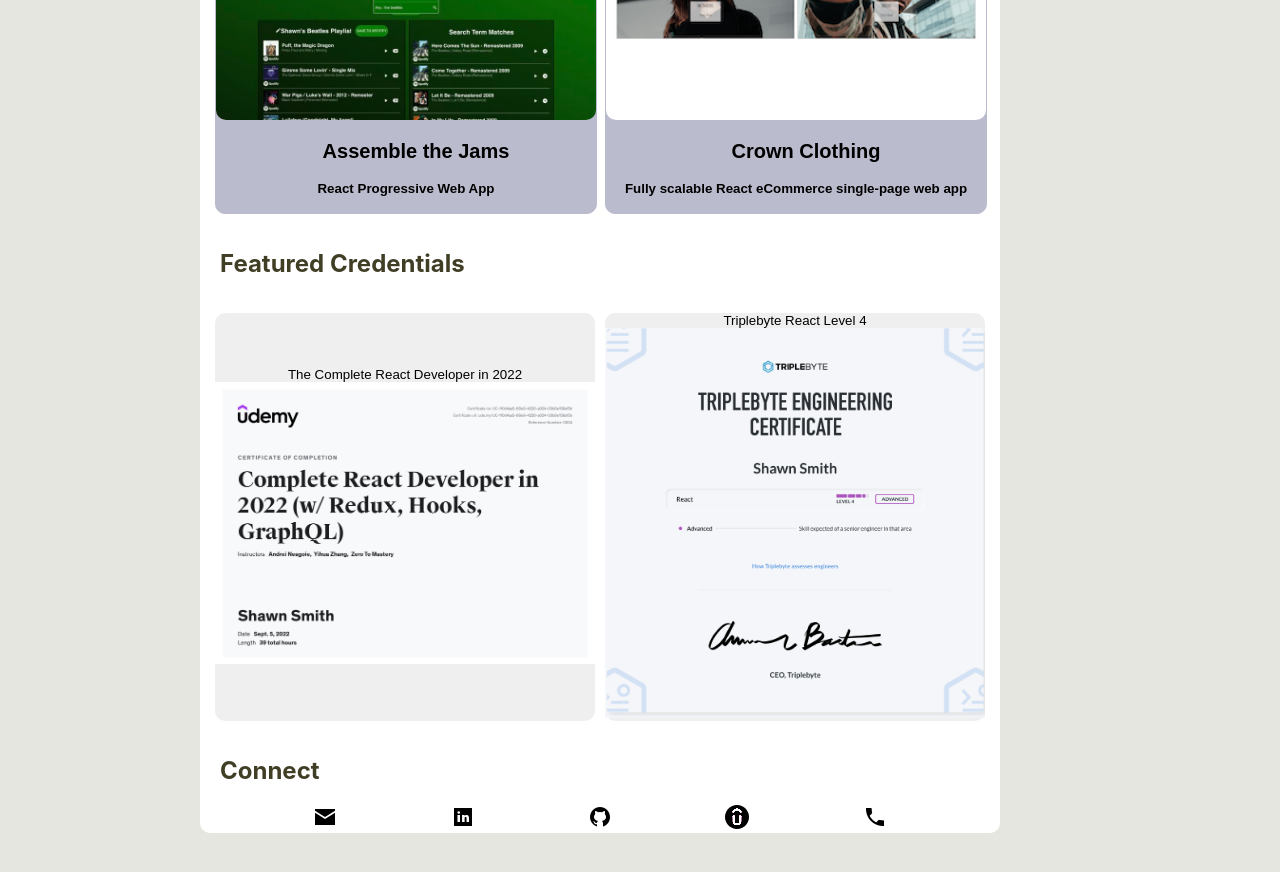
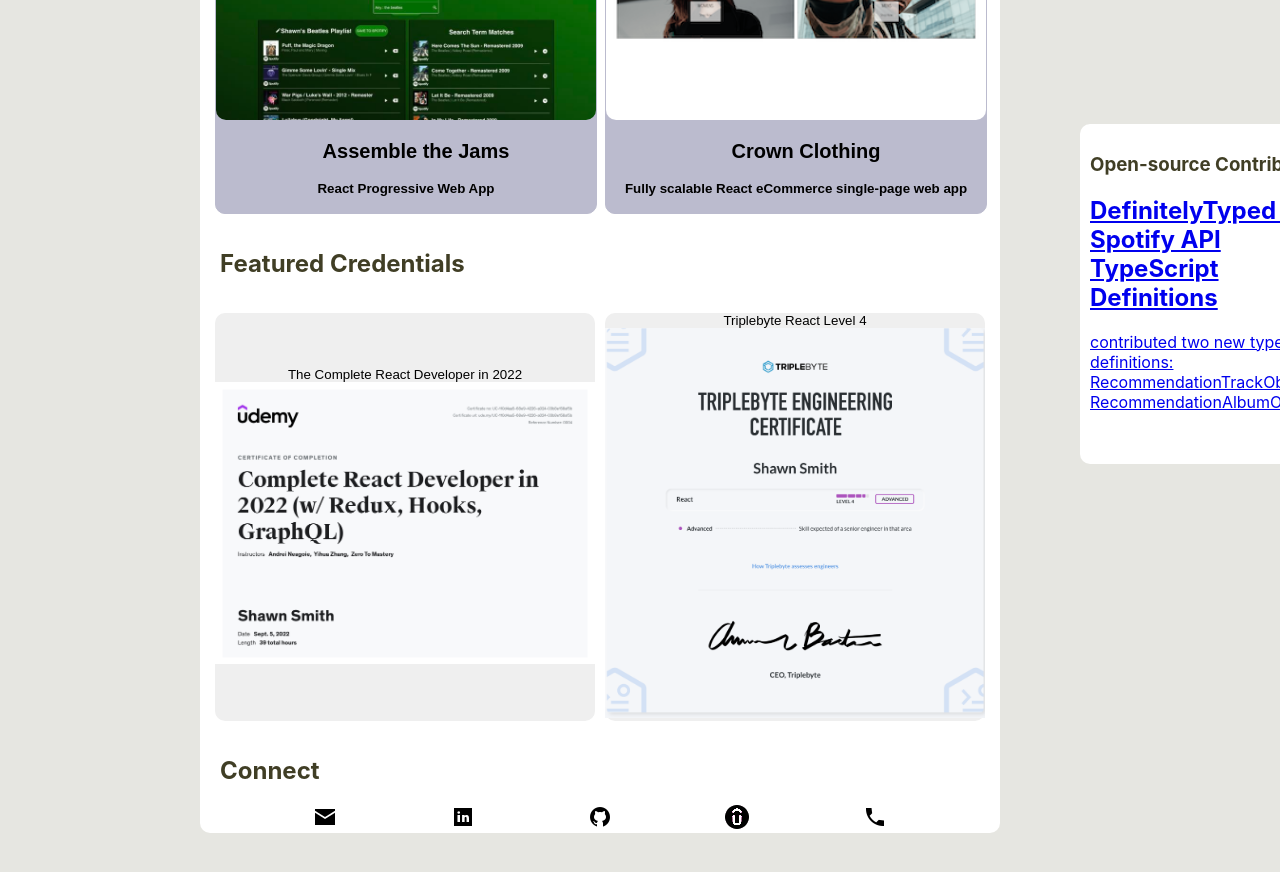
Before and after one commit to sds-smith/portfolio-2.0, a React (Create React App) app: page / in a window 1280 px wide. Shown: the part 580-1452 px from the top of the page. Built offline with nearby package versions, Linux system fonts and the light colour scheme; a web font is replaced by a local one.

Commit message:
add open source sidebar

```diff
--- /dev/null
+++ b/src/components/page-components/open-source-sidebar/open-source-sidebar.component.tsx
@@ -0,0 +1,21 @@
+import { FC, useContext } from "react"
+import { ResponsiveContext } from "../../../contexts/responsive-context"
+import './open-source-sidebar.styles.scss'
+
+const OpenSourceSidebar: FC = () => {
+    const {isMobile} = useContext(ResponsiveContext)
+
+    return (
+        <div className={isMobile ? 'OpenSourceSidebarContainer OpenSourceSidebarMobile' : 'OpenSourceSidebarContainer'}>
+            <h3>Open-source Contributions</h3>
+            <a className='ProjectButton' href='https://github.com/DefinitelyTyped/DefinitelyTyped/blob/master/types/spotify-api/index.d.ts' target='_blank' rel="noreferrer">
+                <div>
+                    <h2>DefinitelyTyped - Spotify API TypeScript Definitions</h2>
+                    <p>contributed two new type definitions: RecommendationTrackObject & RecommendationAlbumObject</p>
+                </div>
+            </a>
+        </div>
+    )
+}
+
+export default OpenSourceSidebar
--- /dev/null
+++ b/src/components/page-components/open-source-sidebar/open-source-sidebar.styles.scss
@@ -0,0 +1,39 @@
+
+.OpenSourceSidebarContainer {
+    background-color: white;
+    margin: 100px 80px;
+    padding: 10px;
+    border-radius: 10px;
+    width: 260px;
+    overflow-y: scroll;
+    max-height: 80vh;
+    height: 40vh;
+
+    &::-webkit-scrollbar {
+        width: 0px;
+        background: transparent;
+      }
+
+    .ProjectButton {
+        padding: 0px;
+        border: none;
+        border-radius: 10px;
+        background-color: none;
+        margin: 5px 0px;
+
+
+
+        img {
+            width: 95%;
+            &:hover {
+                transform: scale(1.2);
+                cursor: pointer;
+            }
+        }
+    }
+}
+
+.OpenSourceSidebarMobile {
+    margin: 20px;
+    width: 80%;
+}
--- a/src/routes/home/home.component.tsx
+++ b/src/routes/home/home.component.tsx
@@ -1,5 +1,6 @@
 import { useEffect, useContext, Fragment } from "react"
 import HomeFeatureCard from "../../components/page-components/home-feature-card/home-feature-card.component"
+import OpenSourceSidebar from "../../components/page-components/open-source-sidebar/open-source-sidebar.component"
 import UdemySidebar from "../../components/page-components/udemy-sidebar/udemy-sidebar.component"
 import { ResponsiveContext } from "../../contexts/responsive-context"
 
@@ -22,7 +23,10 @@
             {activeView.outlet &&
             <Fragment>
                 <HomeFeatureCard />
-                <UdemySidebar />
+                <div className='SidebarContainer'>
+                    <UdemySidebar />
+                    <OpenSourceSidebar />
+                </div>
             </Fragment>
 
             }
--- a/src/routes/home/home.styles.scss
+++ b/src/routes/home/home.styles.scss
@@ -4,4 +4,9 @@
     background-color: rgb(230, 230, 225);
     min-height: 100vh;
     display: flex;
+
+    .SidebarContainer {
+        display: flex;
+        flex-direction: column;
+    }
 }
```
